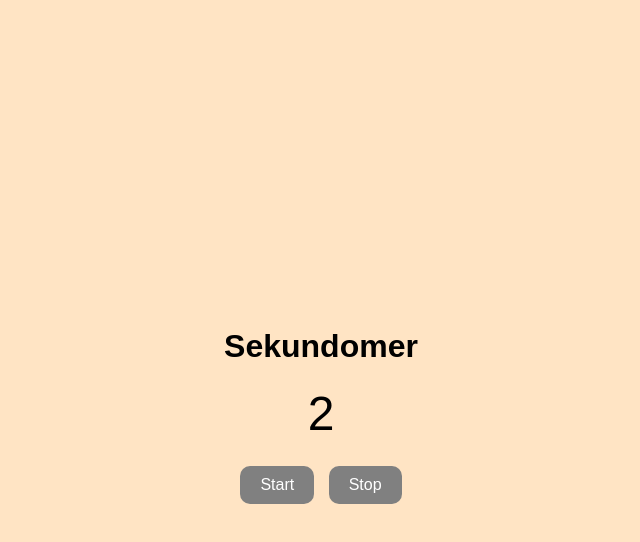
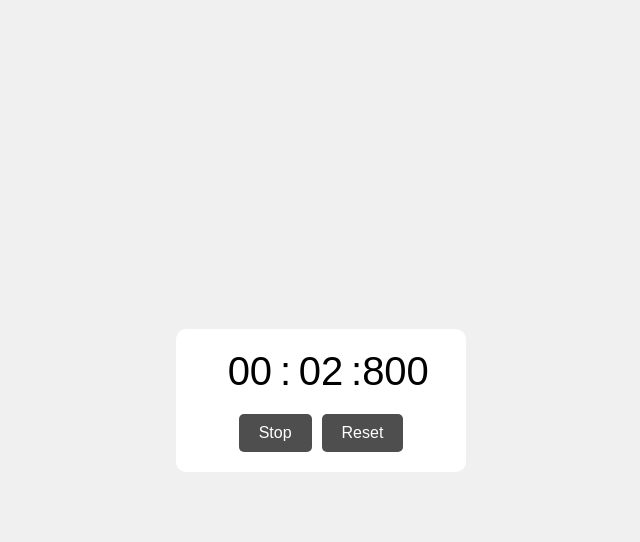
Before and after one commit to rivojiddin792/sekundomer, a plain HTML site: page index.html in a window 1280 px wide. Both pictures are taken after a click on the button "Start". Shown: the whole page, without its empty margins (319-959 px from the left). Drawn offline with Linux system fonts and the light colour scheme.

Commit message:
sekundomer tugadi

```diff
--- a/index.html
+++ b/index.html
@@ -3,15 +3,22 @@
 <head>
     <meta charset="UTF-8">
     <meta name="viewport" content="width=device-width, initial-scale=1.0">
+    <link rel="website icon" type="png" href="3d-stopwatch.png">
     <link rel="stylesheet" href="style.css">
     <title>Sekundomer</title>
 </head>
 <body>
     <div class="all">
-        <h1>Sekundomer</h1>
-        <div id="timer">0</div>
-        <button onclick="startTimer()">Start</button>
-        <button onclick="stopTimer()">Stop</button>
+        <div class="timer">
+            <div id="minute">00</div>:
+            <div id="second">00</div>:
+            <div id="millisecond">000</div>
+        </div>
+        <div class="btn">
+            <button id="startBtn" onclick="startTimer()">Start</button>
+            <button id="stopBtn" onclick="stopTimer()" style="display: none;">Stop</button>
+            <button id="resetBtn" onclick="resetTimer()" style="display: none;">Reset</button>
+        </div>
     </div>
     <script src="main.js"></script>
 </body>
--- a/main.js
+++ b/main.js
@@ -1,15 +1,55 @@
+let minutes = 0;
 let seconds = 0;
-let timer;
+let milliseconds = 0;
+let timer = null;
 
 function startTimer() {
-    if (!timer) {
-        timer = setInterval(() => {
-            seconds++;
-            document.getElementById('timer').innerText = seconds;
-        }, 1000);
+    if (timer === null) {
+        timer = setInterval(runTimer, 10);
+        document.getElementById('startBtn').style.display = 'none';
+        document.getElementById('stopBtn').style.display = 'inline-block';
+        document.getElementById('resetBtn').style.display = 'inline-block';
     }
+}
+
+function runTimer() {
+    milliseconds += 10;
+    if (milliseconds >= 1000) {
+        milliseconds = 0;
+        seconds++;
+    }
+    if (seconds >= 60) {
+        seconds = 0;
+        minutes++;
+    }
+
+    document.getElementById('millisecond').textContent = formatTime(milliseconds, 3);
+    document.getElementById('second').textContent = formatTime(seconds, 2);
+    document.getElementById('minute').textContent = formatTime(minutes, 2);
 }
 
 function stopTimer() {
     clearInterval(timer);
+    timer = null;
+    document.getElementById('stopBtn').style.display = 'none';
+    document.getElementById('startBtn').style.display = 'inline-block';
+    document.getElementById('resetBtn').style.display = 'inline-block';
 }
+
+function resetTimer() {
+    clearInterval(timer);
+    timer = null;
+    minutes = 0;
+    seconds = 0;
+    milliseconds = 0;
+    document.getElementById('millisecond').textContent = '000';
+    document.getElementById('second').textContent = '00';
+    document.getElementById('minute').textContent = '00';
+    document.getElementById('stopBtn').style.display = 'none';
+    document.getElementById('startBtn').style.display = 'inline-block';
+    document.getElementById('resetBtn').style.display = 'none';
+}
+
+function formatTime(time, digits) {
+    return time.toString().padStart(digits, '0');
+}
--- a/style.css
+++ b/style.css
@@ -1,37 +1,69 @@
-*{
-    background-color: bisque;
-}
-
 body {
-    text-align: center;
-    font-family: Arial, sans-serif;
     display: flex;
     justify-content: center;
     align-items: center;
     height: 100vh;
+    margin: 0;
+    background-color: #f0f0f0;
+    font-family: Arial, sans-serif;
 }
 
-h1 {
-    font-size: 2em;
+.all {
+    text-align: center;
+    background-color: #fff;
+    padding: 20px;
+    border-radius: 10px;
+    width: 250px;
 }
 
-#timer {
-    font-size: 3em;
-    margin: 20px 0;
+.all:hover{
+    box-shadow: 0 4px 8px rgba(0, 0, 0, 0.2);
+}
+.timer {
+    display: flex;
+    justify-content: center;
+    align-items: center;
+    font-size: 2.5em;
+    margin-bottom: 20px;
+}
+
+#minute, #second, #millisecond {
+    display: inline-block;
+    width: 60px;
+    text-align: center;
+}
+
+.btn {
+    display: flex;
+    gap: 10px;
+    justify-content: center;
 }
 
 button {
+    padding: 10px 20px;
     font-size: 1em;
-    padding: 10px 20px;
-    margin: 5px;
+    border: none;
+    border-radius: 5px;
     cursor: pointer;
-    border-radius: 10px;
-    background-color: gray;
     color: white;
-    border: none;
+    transition: background-color 0.3s;
 }
 
-button:hover{
-    background-color: black;
+#startBtn {
+    background-color: #4e4e4e;
     color: white;
 }
+
+#stopBtn {
+    background-color: #4e4e4e;
+    color: white;
+}
+
+#resetBtn {
+    background-color: #4e4e4e;
+    color: white;
+}
+
+button:hover {
+    opacity: 0.9;
+}
```
Also changed, not shown: 3d-stopwatch.png (added).
